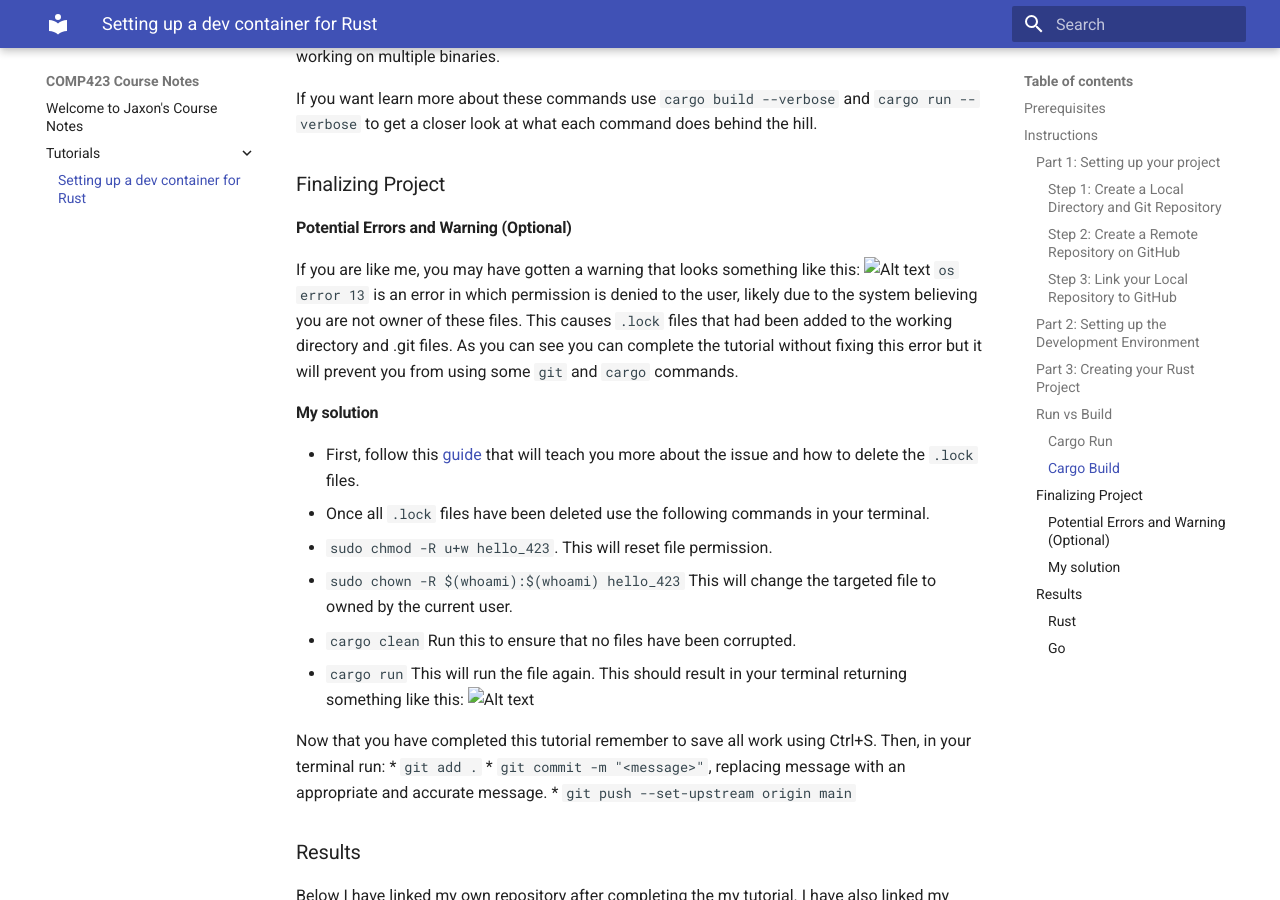
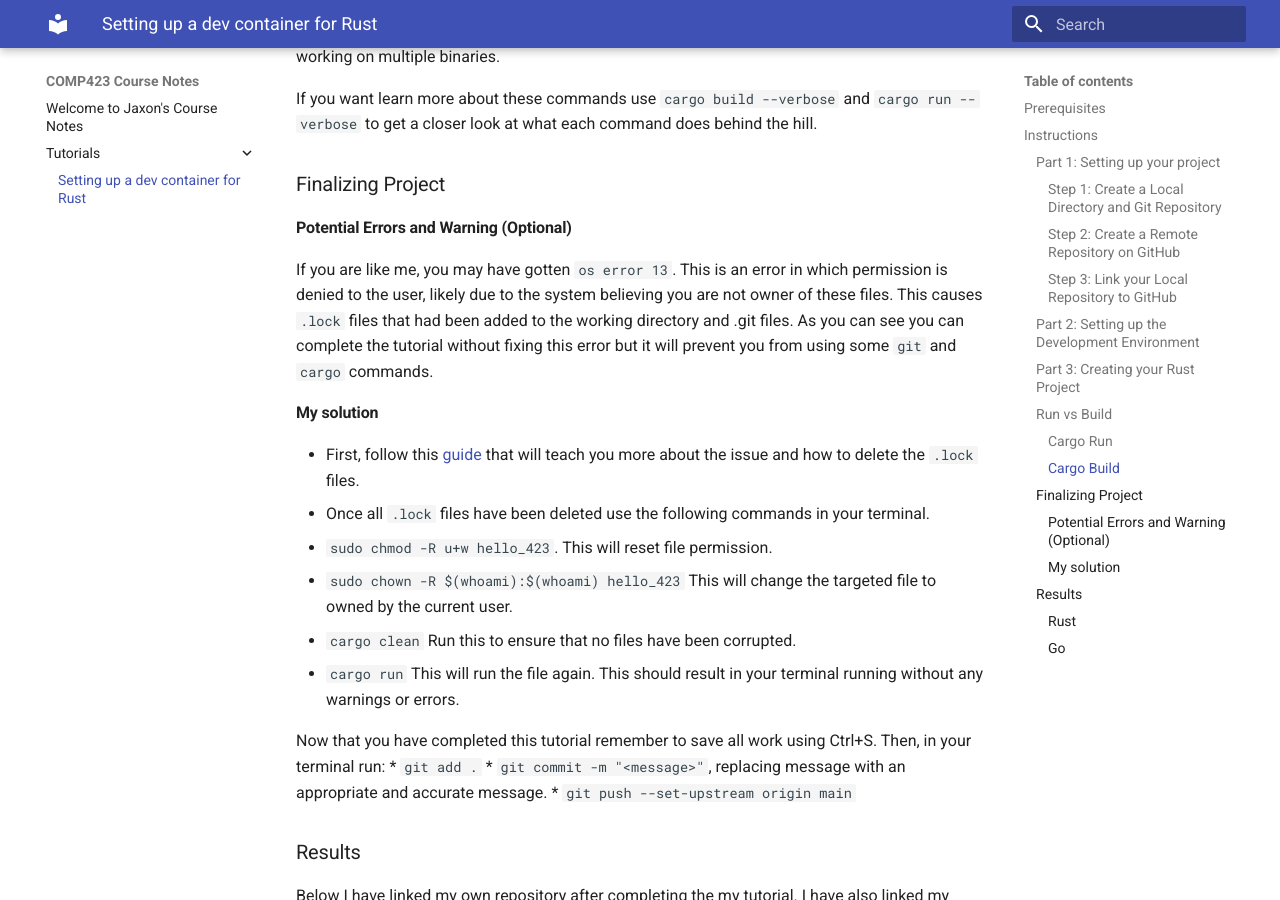
Before and after one commit to jkchavis/comp423-course-notes, an MkDocs documentation site: the page built from docs/tutorials/rust-setup.md, in a window 1280 px wide and 900 px high, scrolled down 3521 px. Built offline with MkDocs 1.6.1 and Material for MkDocs 9.7.7, drawn with Linux system fonts in a browser that asks for light colours; some of the changed text lies outside the part shown.

Commit message:
minor adjustments to error and part 1

````diff
--- a/docs/tutorials/rust-setup.md
+++ b/docs/tutorials/rust-setup.md
@@ -120,9 +120,7 @@
 
 ### Finalizing Project
 #### Potential Errors and Warning (Optional)
-If you are like me, you may have gotten a warning that looks something like this:
-![Alt text](/workspaces/comp423-course-notes/Screenshot 2025-01-26 115928.png)
-```os error 13``` is an error in which permission is denied to the user, likely due to the system believing you are not owner of these files. This causes ```.lock``` files that had been added to the working directory and .git files. As you can see you can complete the tutorial without fixing this error but it will prevent you from using some ```git``` and ```cargo``` commands.
+If you are like me, you may have gotten ```os error 13```. This is an error in which permission is denied to the user, likely due to the system believing you are not owner of these files. This causes ```.lock``` files that had been added to the working directory and .git files. As you can see you can complete the tutorial without fixing this error but it will prevent you from using some ```git``` and ```cargo``` commands.
 #### My solution
 * First, follow this [guide](https://www.geeksforgeeks.org/git-a-lock-file-already-exists-in-the-repository-which-blocks-this-operation-from-completing/#) that will teach you more about the issue and how to delete the ```.lock``` files.
 * Once all ```.lock``` files have been deleted use the following commands in your terminal.
@@ -130,8 +128,7 @@ If you are like me, you may have gotten a warning that looks something like this
 2. ```sudo chown -R $(whoami):$(whoami) hello_423``` This will change the targeted file to owned by the current user.
 3. ```cargo clean``` Run this to ensure that no files have been corrupted.
 4. ```cargo run``` This will run the file again.
-This should result in your terminal returning something like this:
-![Alt text](/workspaces/comp423-course-notes/Screenshot 2025-01-26 123043.png)
+This should result in your terminal running without any warnings or errors.
 
 Now that you have completed this tutorial remember to save all work using Ctrl+S.
 Then, in your terminal run:
````
Also changed, not shown: other parts of docs/tutorials/rust-setup.md (+3 -3 lines), Screenshot 2025-01-26 115928.png (deleted), Screenshot 2025-01-26 123043.png (deleted).
